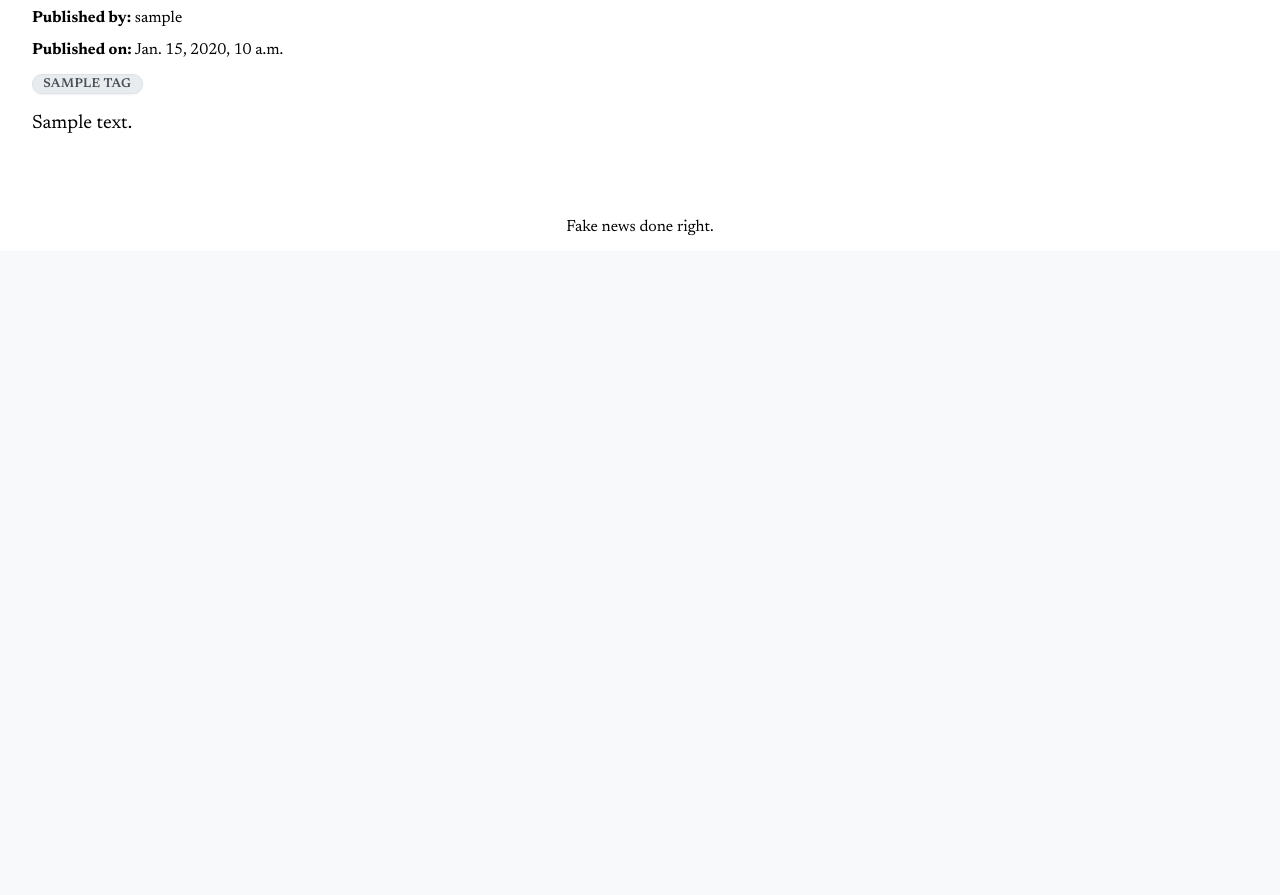
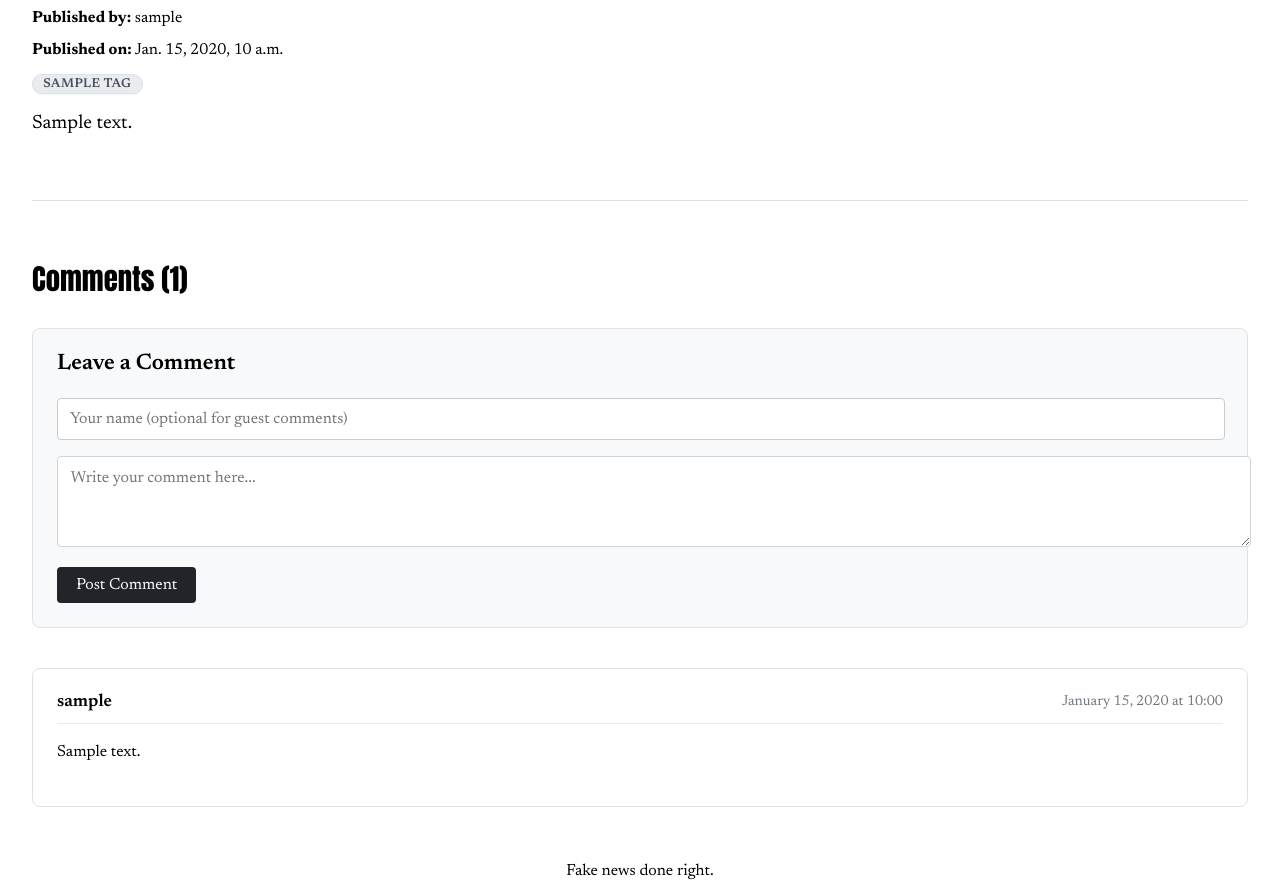
Before and after one commit to IsmailEsadKilic/fann, a Django app: page /news/1/ in a window 1280 px wide. Shown: the part 549-1444 px from the top of the page. Before the commit the page ends 800 px from the top, so only its background shows below. Run offline with Django 5.2, Linux system fonts and the light colour scheme; tables that the repository leaves empty hold one stand-in row (Sample ...); some libraries are stand-ins or nearby versions.

Commit message:
Add comment system

```diff
--- a/app/forms.py
+++ b/app/forms.py
@@ -1,8 +1,9 @@
+from ckeditor.widgets import CKEditorWidget
 from django import forms
 from django.contrib.auth.forms import UserCreationForm
 from django.contrib.auth.models import User
-from ckeditor.widgets import CKEditorWidget
-from .models import NewsPost, Tag
+
+from .models import Comment, NewsPost, Tag
 
 
 class CustomUserCreationForm(UserCreationForm):
@@ -12,17 +13,47 @@ class CustomUserCreationForm(UserCreationForm):
 
 
 class NewsPostForm(forms.ModelForm):
-    content = forms.CharField(widget=CKEditorWidget(config_name='default'))
+    content = forms.CharField(widget=CKEditorWidget(config_name="default"))
     tags = forms.ModelMultipleChoiceField(
         queryset=Tag.objects.all(),
-        widget=forms.SelectMultiple(attrs={'class': 'tag-select'}),
-        required=False
+        widget=forms.SelectMultiple(attrs={"class": "tag-select"}),
+        required=False,
     )
     new_tags = forms.CharField(
         required=False,
-        widget=forms.TextInput(attrs={'placeholder': 'Enter new tags (comma separated)'})
+        widget=forms.TextInput(
+            attrs={"placeholder": "Enter new tags (comma separated)"}
+        ),
     )
 
     class Meta:
         model = NewsPost
-        fields = ['title', 'summary', 'tags', 'new_tags', 'image', 'content']
+        fields = ["title", "summary", "tags", "new_tags", "image", "content"]
+
+
+class CommentForm(forms.ModelForm):
+    content = forms.CharField(
+        widget=forms.Textarea(
+            attrs={
+                "rows": 4,
+                "placeholder": "Write your comment here...",
+                "class": "comment-textarea",
+            }
+        ),
+        label="",
+    )
+
+    name = forms.CharField(
+        max_length=100,
+        required=False,
+        widget=forms.TextInput(
+            attrs={
+                "placeholder": "Your name (optional for guest comments)",
+                "class": "comment-name-input",
+            }
+        ),
+    )
+
+    class Meta:
+        model = Comment
+        fields = ["name", "content"]
--- a/app/static/app/style.css
+++ b/app/static/app/style.css
@@ -382,3 +382,125 @@ footer {
     font-family: inherit;
     font-size: 1em;
 }
+
+/* Comment System Styles */
+.comments-section {
+    margin-top: 3em;
+    border-top: 1px solid #dee2e6;
+    padding-top: 2em;
+}
+
+.comments-title {
+    font-family: "Impact", sans-serif;
+    font-size: 1.8em;
+    margin-bottom: 1em;
+}
+
+.comment-form-container {
+    margin-bottom: 2.5em;
+    background-color: #f8f9fa;
+    padding: 1.5em;
+    border-radius: 8px;
+    border: 1px solid #dee2e6;
+}
+
+.comment-form-title {
+    font-family: "Newsreader", serif;
+    font-size: 1.4em;
+    margin-top: 0;
+    margin-bottom: 1em;
+    font-weight: 600;
+}
+
+.comment-form .form-group {
+    margin-bottom: 1em;
+}
+
+.comment-textarea,
+.comment-name-input {
+    width: 100%;
+    padding: 0.8em;
+    border: 1px solid #ced4da;
+    border-radius: 4px;
+    font-family: "Newsreader", serif;
+    font-size: 1em;
+    transition: border-color 0.15s ease-in-out;
+}
+
+.comment-textarea:focus,
+.comment-name-input:focus {
+    border-color: #495057;
+    outline: none;
+}
+
+.comment-submit-btn {
+    background-color: #212529;
+    color: #fff;
+    border: none;
+    padding: 0.6em 1.2em;
+    font-family: "Newsreader", serif;
+    font-size: 1em;
+    border-radius: 4px;
+    cursor: pointer;
+    transition: background-color 0.2s;
+}
+
+.comment-submit-btn:hover {
+    background-color: #000;
+}
+
+.comments-list {
+    margin-top: 1em;
+}
+
+.comment-item {
+    padding: 1.5em;
+    margin-bottom: 1.5em;
+    border: 1px solid #dee2e6;
+    border-radius: 8px;
+    background-color: #fff;
+    transition: box-shadow 0.2s;
+}
+
+.comment-item:hover {
+    box-shadow: 0 2px 8px rgba(0, 0, 0, 0.08);
+}
+
+.comment-header {
+    display: flex;
+    justify-content: space-between;
+    align-items: center;
+    margin-bottom: 0.8em;
+    border-bottom: 1px solid #e9ecef;
+    padding-bottom: 0.8em;
+}
+
+.comment-author {
+    font-family: "Newsreader", serif;
+    font-weight: 600;
+    font-size: 1.1em;
+}
+
+.comment-date {
+    color: #6c757d;
+    font-size: 0.9em;
+}
+
+.comment-content {
+    font-family: "Newsreader", serif;
+    line-height: 1.6;
+}
+
+.no-comments {
+    text-align: center;
+    padding: 2em;
+    background-color: #f8f9fa;
+    border-radius: 8px;
+    border: 1px dashed #dee2e6;
+}
+
+.no-comments p {
+    color: #6c757d;
+    font-style: italic;
+    margin: 0;
+}
--- a/app/templates/app/news_detail.html
+++ b/app/templates/app/news_detail.html
@@ -31,18 +28,66 @@
     <p class="news-detail-content">{{ news.content|safe }}</p>
     <div class="button-container">
         {% if user.is_authenticated %}
-    <a href="{% url 'edit_news_post' news.id %}" class="auth-link">Edit Post</a>
-        {% endif %}
-    {% if user.is_authenticated and user == news.user %}
+        <a href="{% url 'edit_news_post' news.id %}" class="auth-link"
+            >Edit Post</a
+        >
+        {% endif %} {% if user.is_authenticated and user == news.user %}
         <form
             method="POST"
             action="{% url 'delete_news_post' news.id %}"
             class="remove-post-form"
         >
             {% csrf_token %}
-      <button type="submit" style = 'red' class="auth-link logout-button">Remove Post</button>
+            <button type="submit" style="red" class="auth-link logout-button">
+                Remove Post
+            </button>
         </form>
         {% endif %}
     </div>
+
+    <!-- Comments Section -->
+    <div class="comments-section">
+        <h2 class="comments-title">Comments ({{ comments|length }})</h2>
+
+        <!-- Comment Form -->
+        <div class="comment-form-container">
+            <h3 class="comment-form-title">Leave a Comment</h3>
+            <form method="POST" class="comment-form">
+                {% csrf_token %} {% if not user.is_authenticated %}
+                <div class="form-group">{{ comment_form.name }}</div>
+                {% endif %}
+                <div class="form-group">{{ comment_form.content }}</div>
+                <button type="submit" class="comment-submit-btn">
+                    Post Comment
+                </button>
+            </form>
+        </div>
+
+        <!-- Comments List -->
+        <div class="comments-list">
+            {% if comments %} {% for comment in comments %}
+            <div class="comment-item">
+                <div class="comment-header">
+                    <strong class="comment-author">
+                        {% if comment.user %} {{ comment.user.username }}
+                        {% elif comment.name %} {{ comment.name }} {% else %}
+                        Anonymous {% endif %}
+                    </strong>
+                    <span class="comment-date"
+                        >{{ comment.created_date|date:"F d, Y" }} at
+                        {{ comment.created_date|time:"H:i" }}</span
+                    >
+                </div>
+                <div class="comment-content">
+                    {{ comment.content|linebreaks }}
+                </div>
+            </div>
+            {% endfor %} {% else %}
+            <div class="no-comments">
+                <p>No comments yet. Be the first to comment!</p>
+            </div>
+            {% endif %}
+        </div>
+    </div>
 </div>
 {% endblock %}
--- a/app/views.py
+++ b/app/views.py
@@ -1,9 +1,9 @@
 from django.contrib.auth import authenticate, login
+from django.contrib.auth.decorators import login_required
 from django.shortcuts import get_object_or_404, redirect, render
-from django.contrib.auth.decorators import login_required
 
 from app import models
-from app.forms import CustomUserCreationForm, NewsPostForm
+from app.forms import CommentForm, CustomUserCreationForm, NewsPostForm
 
 
 def index(request):
@@ -12,8 +12,26 @@ def index(request):
 
 
 def news_detail(request, news_id):
-    news = models.NewsPost.objects.get(id=news_id)
-    return render(request, "app/news_detail.html", {"news": news})
+    news = get_object_or_404(models.NewsPost, id=news_id)
+    comments = news.comments.all()
+
+    if request.method == "POST":
+        comment_form = CommentForm(request.POST)
+        if comment_form.is_valid():
+            comment = comment_form.save(commit=False)
+            comment.news_post = news
+            if request.user.is_authenticated:
+                comment.user = request.user
+            comment.save()
+            return redirect("news_detail", news_id=news_id)
+    else:
+        comment_form = CommentForm()
+
+    return render(
+        request,
+        "app/news_detail.html",
+        {"news": news, "comments": comments, "comment_form": comment_form},
+    )
 
 
 def register(request):
@@ -44,9 +62,9 @@ def publish_news_post(request):
             form.save_m2m()  # Save many-to-many relationships
 
             # Handle new tags
-            new_tags = form.cleaned_data.get('new_tags', '').strip()
+            new_tags = form.cleaned_data.get("new_tags", "").strip()
             if new_tags:
-                tag_names = [t.strip() for t in new_tags.split(',') if t.strip()]
+                tag_names = [t.strip() for t in new_tags.split(",") if t.strip()]
                 for tag_name in tag_names:
                     tag, created = models.Tag.objects.get_or_create(name=tag_name)
                     news_post.tags.add(tag)
@@ -67,18 +85,23 @@ def edit_news_post(request, news_id):
             news_post = form.save()
 
             # Handle new tags
-            new_tags = form.cleaned_data.get('new_tags', '').strip()
+            new_tags = form.cleaned_data.get("new_tags", "").strip()
             if new_tags:
-                tag_names = [t.strip() for t in new_tags.split(',') if t.strip()]
+                tag_names = [t.strip() for t in new_tags.split(",") if t.strip()]
                 for tag_name in tag_names:
                     tag, created = models.Tag.objects.get_or_create(name=tag_name)
                     news_post.tags.add(tag)
 
-            return redirect('news_detail', news_id=post.id)
+            return redirect("news_detail", news_id=post.id)
     else:
         form = NewsPostForm(instance=post)
 
-    return render(request, 'app/publish_news_post.html', {'form': form, 'post': post, 'edit': True})
+    return render(
+        request,
+        "app/publish_news_post.html",
+        {"form": form, "post": post, "edit": True},
+    )
+
 
 @login_required
 def delete_news_post(request, news_id):
```
Also changed, not shown: other parts of app/templates/app/news_detail.html (+2 -5 lines), app/models.py (+28 -7 lines), app/migrations/0001_initial.py, app/migrations/0002_newspost_delete_news.py (deleted), app/migrations/0003_alter_newspost_content.py (deleted), app/migrations/0004_newspost_user.py (deleted), app/migrations/0005_tag_alter_newspost_options_remove_newspost_category_and_more.py (deleted), 1 other file. Lines whose indentation alone changed are shown as unchanged.
